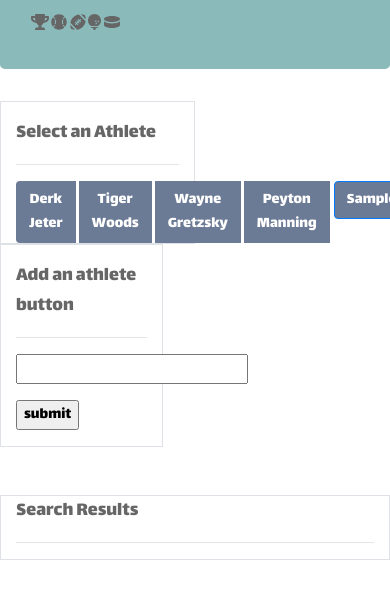
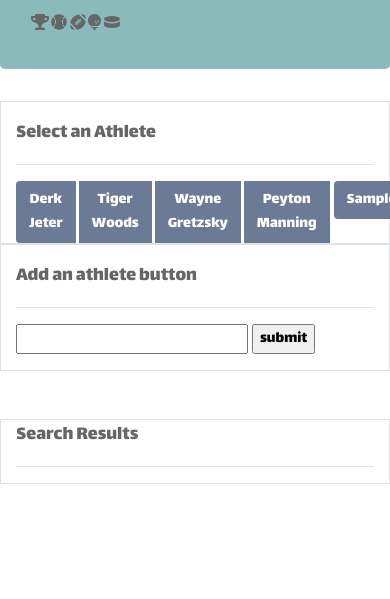
Before and after one commit to thezman88/GifTastic, a plain HTML site: page index.html in a window 390 px wide. Both pictures are taken after typing "Sample" into the empty fields and a click on the input "submit". Shown: the part 189-788 px from the top of the page. Drawn offline with nearby package versions, Linux system fonts and the light colour scheme.

Commit message:
responsive

```diff
--- a/assets/javascript/app.js
+++ b/assets/javascript/app.js
@@ -19,7 +19,7 @@ $(document).ready(function() {
           console.log(results);
           for (var i = 0; i < results.length; i++) {
 
-            var showDiv = $("<div class='col-md-4'>");
+            var showDiv = $("<div class='col-4'>");
 
             var rating = results[i].rating;
             var defaultAnimatedSrc = results[i].images.fixed_height.url;
@@ -52,7 +52,7 @@ $("#addShow").on("click", function(event) {
 function displayButtons() {
   $("#myButtons").empty();
   for (var i = 0; i < topics.length; i++) {
-    var a = $('<button class="btn btn-primary">');
+    var a = $('<button class="btn mr-1">');
     a.attr("id", "show");
     a.attr("data-search", topics[i]);
     a.text(topics[i]);
--- a/index.html
+++ b/index.html
@@ -32,7 +32,7 @@
   <div class="container">
     <div class="row">
       <!-- original athlete section -->
-      <div class="col-6 mr-5 border">
+      <div class="col mr-5 border">
         <p class="lead mt-3">Select an Athlete</p>
         <hr>
         <div class="btn-group inline pull-left">
@@ -45,7 +45,7 @@
   </div> <!--end of button group -->
       </div>
       <!-- choose new athlete -->
-      <div class="col-5 border">
+      <div class="col border">
         <p class="lead mt-3">Add an athlete button</p>
         <hr>
         <form class="form-inline" id="netflixSearch">
```
